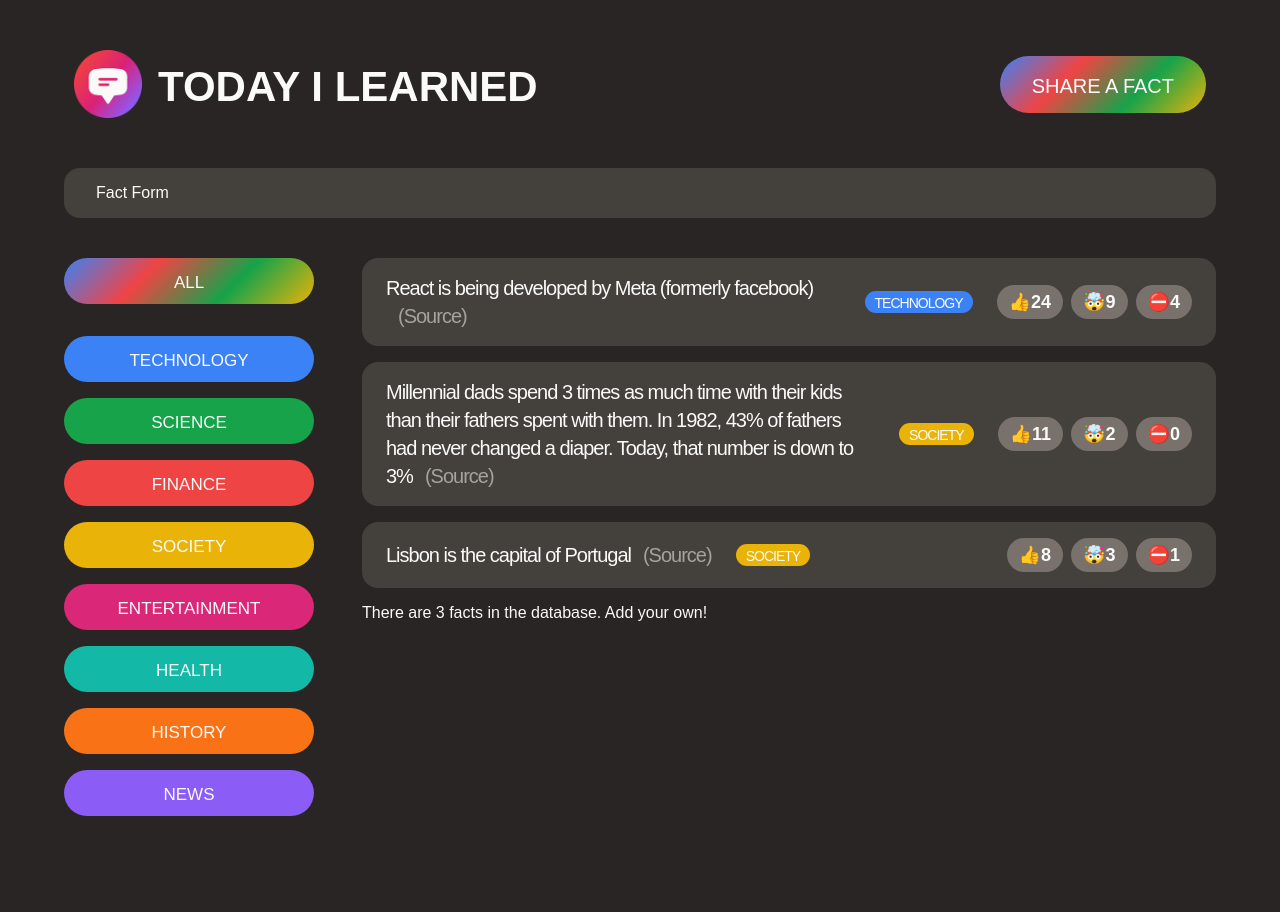
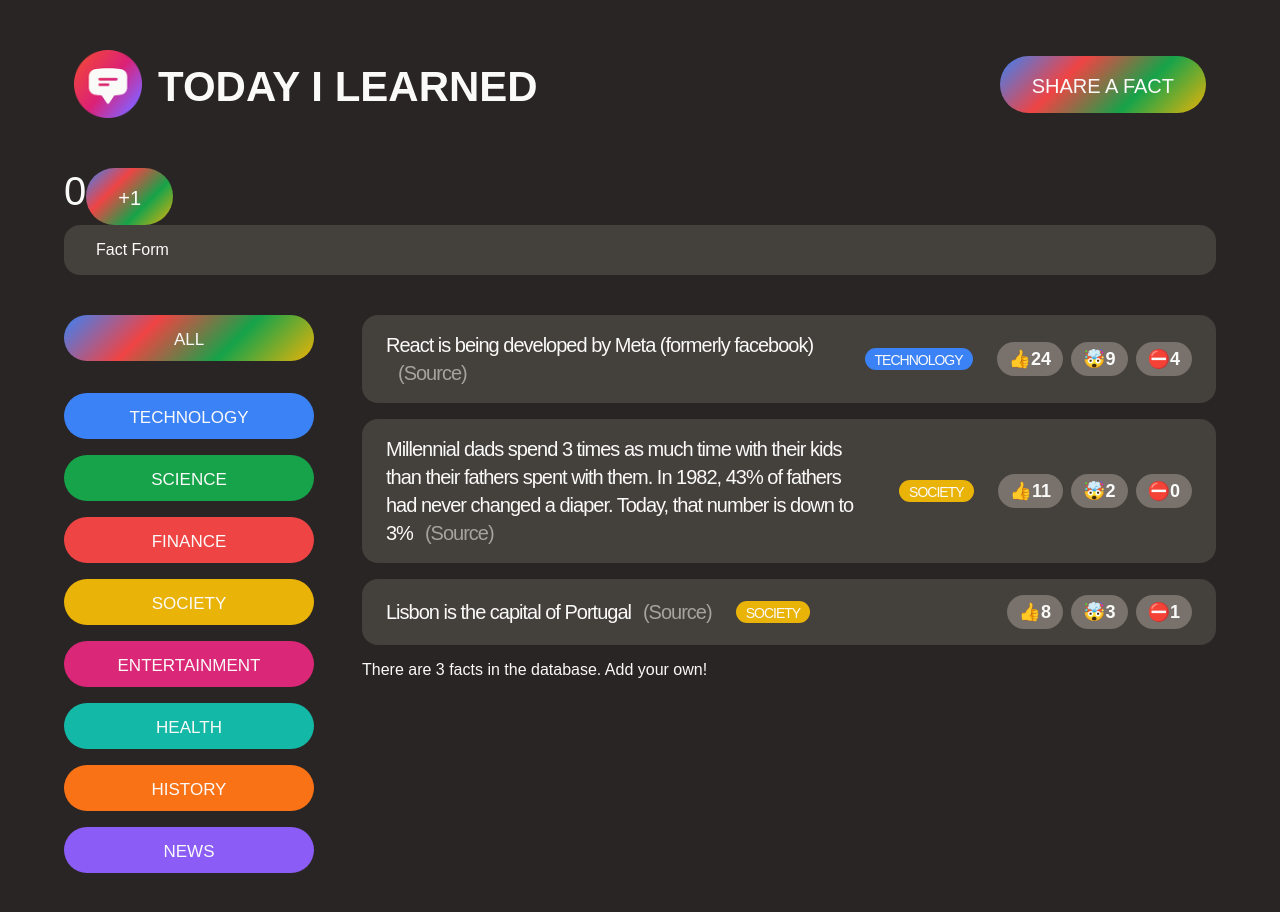
Before and after one commit to solaceinthenight/today-i-learned, a React (Create React App) app: page / in a window 1280 px wide. Shown: the top 912 px of the page. Before the commit the page ends 872 px from the top, so only its background shows below. Built offline with nearby package versions, Linux system fonts and the light colour scheme; the HTML template or start-up script is replaced by a standard one.

Commit message:
56. Introducing State.

```diff
--- a/src/App.js
+++ b/src/App.js
@@ -1,3 +1,4 @@
+import { useState } from "react";
 import "./style.css";
 
 const CATEGORIES = [
@@ -45,6 +46,19 @@
   },
 ];
 
+function Counter() {
+  const [count, setCount] = useState(0);
+
+  return (
+    <div>
+      <span style={{ fontSize: "40px" }}>{count}</span>
+      <button className="btn btn-large" onClick={() => setCount((c) => c + 1)}>
+        +1
+      </button>
+    </div>
+  );
+}
+
 function App() {
   const appTitle = "Today I Learned";
 
@@ -63,8 +77,9 @@
         </div>
         <button className="btn btn-large btn-open">Share a fact</button>
       </header>
+      <Counter />
+      <NewFactForm />
 
-      <NewFactForm />
       <main className="main">
         <CategoryFilter />
         <FactList />
```
